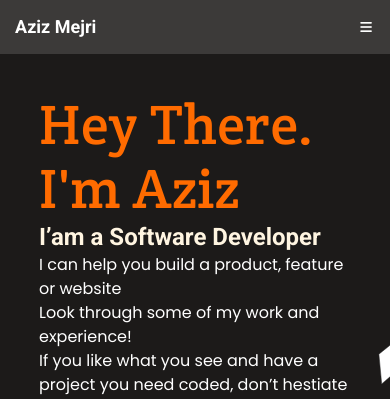
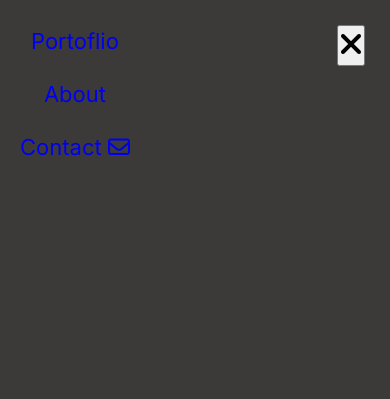
Before and after one commit to NahnahAJ/mobile-menu-project, a website: page index.html in a window 390 px wide. Both pictures are taken after a click on the button 366 px from the left and 27 px from the top of the page. Shown: the top 399 px of the page. Drawn offline with Linux system fonts and the light colour scheme.

Commit message:
Implemet changes requested by the reviewer

```diff
--- a/css/main.css
+++ b/css/main.css
@@ -419,10 +419,17 @@ textarea {
 
 #mobile-nav {
   display: none;
+  height: 100vh;
+  background-color: #3C3A39;
 }
 
-.display {
-  display: block;
+.close-btn {
+  display: none;
+  position: absolute;
+  right: 25px;
+  top: 25px;
+  font-size: 2rem;
+  cursor: pointer;
 }
 
 @media all and (min-width: 720px) {
@@ -440,6 +447,7 @@ textarea {
   .desktop-icon {
     display: block;
     height: 50%;
+    background-image: url("../media/svg/desktop.svg");
   }
 
   #intro {
--- a/index.html
+++ b/index.html
@@ -13,6 +13,9 @@
       <h1 id="logo">Aziz Mejri</h1>
       <button type="button" class="menu-bars">
         <i class="fas fa-bars"></i>
+      </button>
+      <button type="button" class="close-btn">
+        <i class="fas fa-times"></i>
       </button>
       <nav id="mobile-nav">
         <ul>
@@ -46,11 +49,11 @@
             src="./media/svg/icon.svg"
             alt="Icon for the side"
           />
-          <img
+          <!-- <img
             class="desktop-icon"
             src="./media/svg/desktop-icon.svg"
             alt="Icon for the side"
-          />
+          /> -->
         </div>
         <h2 class="intro-greet">
           Hey There.
--- a/mobile-menu.js
+++ b/mobile-menu.js
@@ -1,22 +1,33 @@
 const hamburger = document.querySelector('.menu-bars');
 const mobileNav = document.querySelector('#mobile-nav');
-// const navLInks = document.querySelectorAll('.nav-link');
-// let display = document.querySelector(".display")
+const navLInks = document.querySelectorAll('.nav-link');
+const logo = document.querySelector('#logo');
+const closeButton = document.querySelector('.close-btn');
 
 hamburger.addEventListener('click', () => {
-  // mobileNav.style.display = display
   // toggle mobileNav when hamburger is clicked
+    mobileNav.style.display = 'block';
+    logo.style.display = 'none';
+  closeButton.style.display = 'block';
+  hamburger.style.display = 'none';
+  });
 
-  if (mobileNav.style.display === 'none') {
-    mobileNav.style.display = 'block';
-  } else {
-    mobileNav.style.display = 'none';
-  }
-});
+  // When the close button is clicked
+closeButton.addEventListener('click', () => {
+  mobileNav.style.display = 'none';
+  logo.style.display = 'block';
+  hamburger.style.display = 'block';
+  closeButton.style.display = 'none';
+  })
+
 
 // close mobileNav when navLink is clicked
-// navLInks.forEach(link => {
-//   link.addEventListener("click", () => {
-//     mobileNav.style.display = "none";
-//   })
-// })
+navLInks.forEach(link => {
+  link.addEventListener("click", () => {
+    mobileNav.style.display = "none";
+    logo.style.display = "block";
+    hamburger.style.display = "block";
+  closeButton.style.display = 'none';
+
+  })
+})
```
Also changed, not shown: 1 other file.
